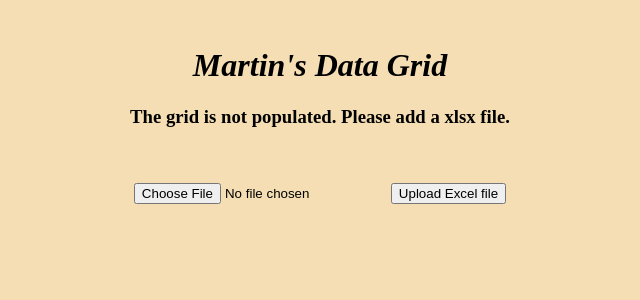
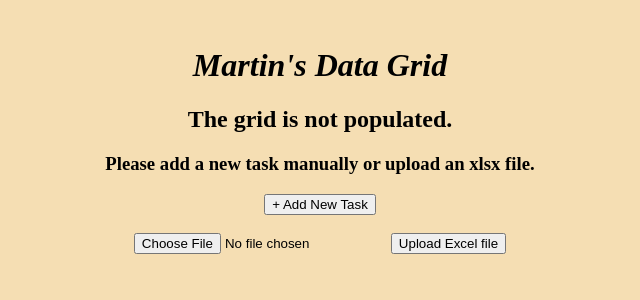
Before and after one commit to agustinpena/Email-Managing-System, a Flask app: page / in a window 1280 px wide. Shown: the top 300 px of the page, without its empty margins (320-960 px from the left). Run offline with Flask 3, Linux system fonts and the light colour scheme.

```diff
--- a/app.py
+++ b/app.py
@@ -272,8 +272,9 @@ def edit_task(task_id):
 
         # update task notes
         notes = request.form['notes'][:2500]
-        task.notes = notes
-        task.last_change_in_notes = datetime.now().date()
+        if notes != task.notes:
+            task.notes = notes
+            task.last_change_in_notes = datetime.now().date()
 
         # commit to database
         db.session.commit()
--- a/templates/index.html
+++ b/templates/index.html
@@ -10,14 +10,21 @@
     <br>
     <h1><i>Martin's Data Grid</i></h1>
     {% if tasks | length < 1 %}
-    <h3>The grid is not populated. Please add a xlsx file.</h3>
+    <h2>The grid is not populated.</h2>
+    <h3>Please add a new task manually or upload an xlsx file.</h3>
+
+        <a href="{{ url_for('new_task') }}">
+            <button>
+                + Add New Task
+            </button>
+        </a>
+
     {% else %}
 
     <a href="{{ url_for('new_task') }}">
         <button class="new-task-button">
             + Add New Task
         </button>
-
     </a>
 
     &nbsp;&nbsp;&nbsp;
```
Also changed, not shown: instance/database.db.
